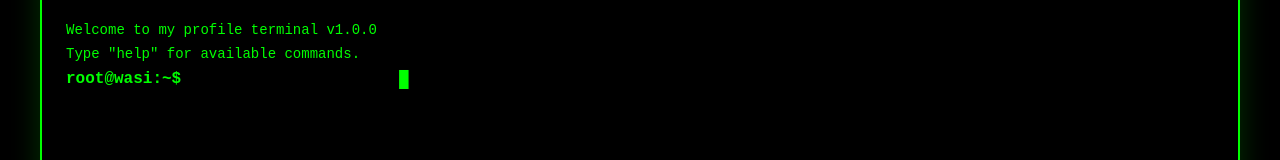
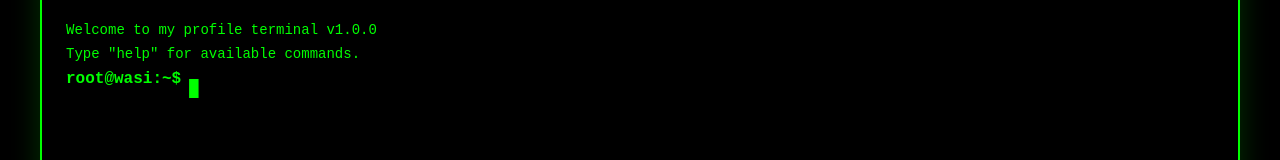
Before and after one commit to 10110001111/About-Me, a React (Vite) app: page / in a window 1280 px wide. Shown: the part 284-444 px from the top of the page. Built offline with nearby package versions, Linux system fonts and the light colour scheme.

Commit message:
Update App.css

```diff
--- a/src/App.css
+++ b/src/App.css
@@ -60,6 +60,9 @@ body {
 .terminal-input-line {
   display: flex;
   align-items: center;
+}
+
+.terminal-input-container {
   position: relative;
 }
 
@@ -67,6 +70,7 @@ body {
   color: #00ff00;
   margin-right: 0.5rem;
   font-weight: bold;
+  white-space: nowrap;
 }
 
 .terminal-input-text {
@@ -89,8 +93,24 @@ body {
   margin: 0;
 }
 
+.terminal-input-wrapper {
+  position: relative;
+  flex: 1;
+  display: inline-block;
+}
+
+.terminal-input-mirror {
+  visibility: hidden;
+  white-space: pre;
+  font-family: 'Courier New', Courier, monospace;
+  font-size: 1rem;
+}
+
 .terminal-input {
-  flex: 1;
+  position: absolute;
+  left: 0;
+  top: 0;
+  width: 100%;
   background-color: transparent;
   border: none;
   outline: none;
@@ -104,9 +124,12 @@ body {
 
 .terminal-cursor {
   position: absolute;
+  left: 0;
+  top: 0;
   animation: blink 1s infinite;
   color: #00ff00;
   pointer-events: none;
+  white-space: pre;
 }
 
 @keyframes blink {
```
